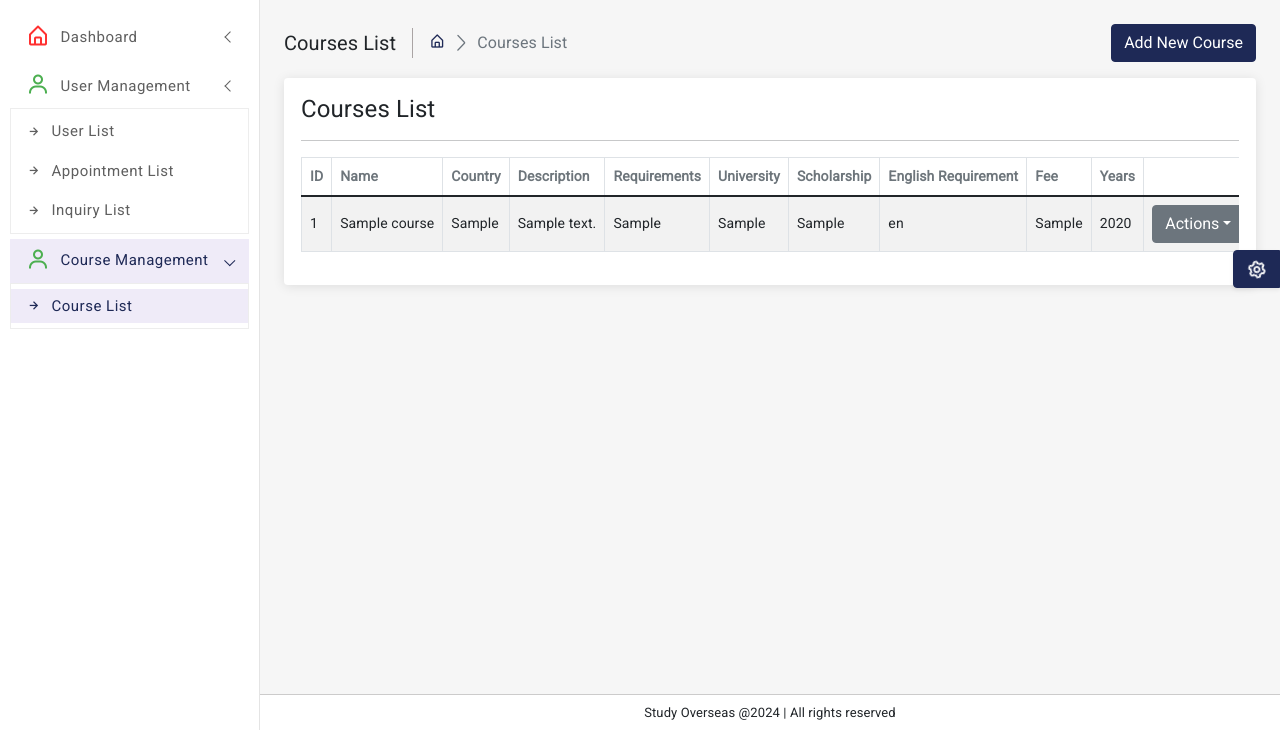
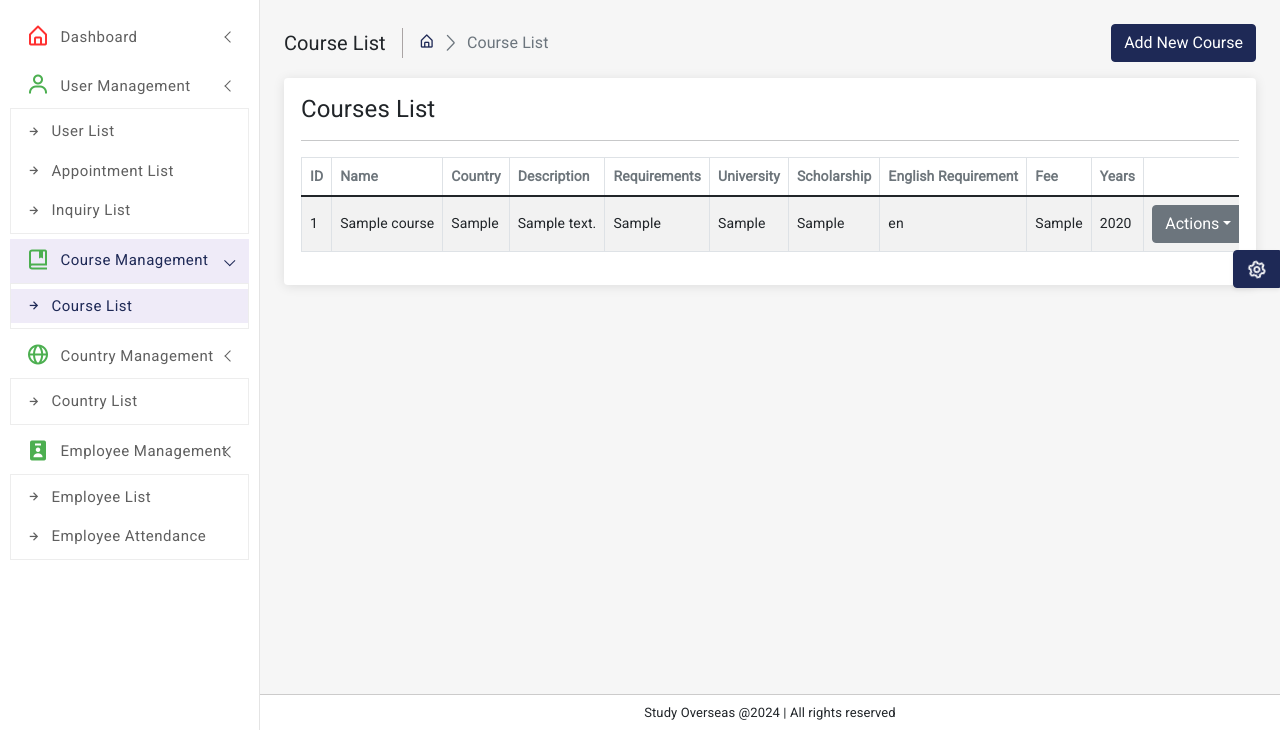
Before and after one commit to ravinduiddamalgoda/StudyOverseas, a CodeIgniter app: page /StudyOverseas/admin/view_courses in a window 1280 px wide. Shown: the part 70-800 px from the top of the page. Run offline with CodeIgniter, Linux system fonts and the light colour scheme; a user stored in the database is signed in; tables that the repository leaves empty or names only in its code hold one stand-in row (values such as "Sample post"); some libraries are stand-ins or nearby versions.

Commit message:
country and employee management functionality with routes, models, and views

```diff
--- a/application/config/routes.php
+++ b/application/config/routes.php
@@ -98,7 +98,16 @@ $route['admin/view_inquiry/(:num)'] = 'admin/view_inquiry/$1'; // Route to view
 
 
 $route['admin/view_courses'] = 'admin/view_courses';
+$route['admin/view_countries'] = "admin/view_countries";
+$route['admin/view_employees'] = "admin/view_employees";
+
 $route['admin/delete_course/(:num)'] = 'admin/delete_course/$1';// Route to delete a course by ID
+$route['admin/view_course/(:num)'] = 'admin/view_course/$1'; // Route to view a course by ID
+$route['admin/edit_course/(:num)'] = 'admin/edit_course/$1'; // Route to edit a course by ID
+
+$route['admin/delete_country/(:num)'] = 'admin/delete_country/$1';// Route to delete a country by ID
+$route['admin/view_country/(:num)'] = 'admin/view_country/$1'; // Route to view a country by ID
+$route['admin/edit_country/(:num)'] = 'admin/edit_country/$1'; // Route to edit a country by ID
 
 
 $route['user/view_courses'] = 'admin/view_courses';
--- a/application/controllers/Admin.php
+++ b/application/controllers/Admin.php
@@ -13,6 +13,8 @@ class Admin extends CI_Controller
         $this->load->model('Appointment_model');
         $this->load->model('ContactModel'); // This model is used for inquiries
         $this->load->model('CourseModel'); // Load the CourseModel
+        $this->load->model('CountryModel'); // Load the CountryModel
+        $this->load->model('EmployeeModel'); // Load the EmployeeModel
     }
 
     // Admin dashboard method
@@ -65,11 +67,15 @@ class Admin extends CI_Controller
         echo json_encode($data['inquiry']);
     }
 
-
+    /************************************ Courses ************************************/
+    /**
+     * Summary of view_courses
+     * @return void
+     */
     public function view_courses()
     {
         $data['courses'] = $this->CourseModel->get_all_courses();
-        $this->load->view('admin/view_courses', $data);
+        $this->load->view('admin/manage_courses', $data);
     }
 
     public function delete_course($id)
@@ -78,4 +84,51 @@ class Admin extends CI_Controller
         $this->session->set_flashdata('success', 'Course deleted successfully');
         redirect('admin/view_courses');
     }
+
+    public function view_course($id)
+    {
+        $data['course'] = $this->CourseModel->get_course_by_id($id);
+        echo json_encode($data['course']);
+    }
+
+    /************************************ Countries ************************************/
+    public function view_countries()
+    {
+        $data['countries'] = $this->CountryModel->get_all_countries();
+        $this->load->view('admin/manage_countries', $data);
+    }
+
+    public function delete_country($id)
+    {
+        $this->CountryModel->delete_country($id);
+        $this->session->set_flashdata('success', 'Country deleted successfully');
+        redirect('admin/view_countries');
+    }
+
+    public function view_country($id)
+    {
+        $data['country'] = $this->CountryModel->get_country_by_id($id);
+        echo json_encode($data['country']);
+    }
+
+
+    /************************************ Employees ************************************/
+    public function view_employees()
+    {
+        $data['employees'] = $this->EmployeeModel->get_all_employees();
+        $this->load->view('admin/manage_employees', $data);
+    }
+
+    public function delete_employee($id)
+    {
+        $this->EmployeeModel->delete_employee($id);
+        $this->session->set_flashdata('success', 'Employee deleted successfully');
+        redirect('admin/view_employees');
+    }
+
+    public function view_employee($id)
+    {
+        $data['employee'] = $this->EmployeeModel->get_employee_by_id($id);
+        echo json_encode($data['employee']);
+    }
 }
--- /dev/null
+++ b/application/models/CountryModel.php
@@ -0,0 +1,43 @@
+<?php
+defined('BASEPATH') or exit('No direct script access allowed');
+
+class CountryModel extends CI_Model
+{
+    private $tableName = 'country';
+    public function __construct()
+    {
+        parent::__construct();
+        $this->load->database();
+    }
+
+    // Save form data to the database
+    public function save_country($data)
+    {
+        return $this->db->insert($this->tableName, $data);
+    }
+
+    // Fetch all contact inquiries from the database
+
+    public function get_all_countries()
+    {
+        $query = $this->db->get($this->tableName); // Assuming 'contact_inquiries' is the correct table name
+        return $query->result_array();
+    }
+
+    // Delete an inquiry by ID
+
+    public function delete_country($id)
+    {
+        $this->db->where('id', $id);
+        $this->db->delete($this->tableName); // Correct table name
+    }
+
+    // Get inquiry details by ID
+
+    public function get_country_by_id($id)
+    {
+        $this->db->where('id', $id);
+        $query = $this->db->get($this->tableName); // Correct table name
+        return $query->row_array();
+    }
+}
--- /dev/null
+++ b/application/models/EmployeeModel.php
@@ -0,0 +1,40 @@
+<?php
+defined('BASEPATH') or exit('No direct script access allowed');
+
+class EmployeeModel extends CI_Model
+{
+    private $tableName = 'employees';
+    public function __construct()
+    {
+        parent::__construct();
+        $this->load->database();
+    }
+
+    // Save form data to the database
+    public function save_employee($data)
+    {
+        return $this->db->insert($this->tableName, $data);
+    }
+
+    // Fetch all contact inquiries from the database
+    public function get_all_employees()
+    {
+        $query = $this->db->get($this->tableName); // Assuming 'contact_inquiries' is the correct table name
+        return $query->result_array();
+    }
+
+    // Delete an inquiry by ID
+    public function delete_employee($id)
+    {
+        $this->db->where('Emp_id', $id);
+        $this->db->delete($this->tableName); // Correct table name
+    }
+
+    // Get inquiry details by ID
+    public function get_course_by_id($id)
+    {
+        $this->db->where('Emp_id', $id);
+        $query = $this->db->get($this->tableName); // Correct table name
+        return $query->row_array();
+    }
+}
--- /dev/null
+++ b/application/views/admin/manage_courses.php
@@ -0,0 +1,219 @@
+<!DOCTYPE html>
+<html lang="en">
+
+<head>
+    <!-- Required meta tags -->
+    <meta charset="utf-8" />
+    <meta name="viewport" content="width=device-width, initial-scale=1, shrink-to-fit=no" />
+    <title>Study Overseas - Course List</title>
+
+    <!-- Include Stylesheets -->
+    <?php $this->load->view('inc/admin/admin_styles'); ?>
+</head>
+
+<body>
+    <!-- wrapper -->
+    <div class="wrapper">
+        <!-- sidebar-wrapper -->
+        <?php $this->load->view('inc/admin/left_menu'); ?>
+        <!-- end sidebar-wrapper -->
+
+        <!-- header -->
+        <?php $this->load->view('inc/admin/header'); ?>
+        <!-- end header -->
+
+        <!-- page-wrapper -->
+        <div class="page-wrapper">
+            <!-- page-content-wrapper -->
+            <div class="page-content-wrapper">
+                <div class="page-content">
+                    <!-- breadcrumb -->
+                    <div class="page-breadcrumb d-none d-md-flex align-items-center mb-3">
+                        <div class="breadcrumb-title pe-3">Course List</div>
+                        <div class="ps-3">
+                            <nav aria-label="breadcrumb">
+                                <ol class="breadcrumb mb-0 p-0">
+                                    <li class="breadcrumb-item"><a href="javascript:;"><i
+                                                class='bx bx-home-alt'></i></a>
+                                    </li>
+                                    <li class="breadcrumb-item active" aria-current="page">Course List</li>
+                                </ol>
+                            </nav>
+                        </div>
+                        <div class="ms-auto">
+                            <div class="btn-group">
+                                <button type="button" class="btn btn-primary">Add New Course</button>
+                                <!-- <button type="button"
+                                    class="btn btn-primary bg-split-primary dropdown-toggle dropdown-toggle-split"
+                                    data-bs-toggle="dropdown"> <span class="visually-hidden">Toggle Dropdown</span>
+                                </button> -->
+                            </div>
+                        </div>
+                    </div>
+                    <!-- end breadcrumb -->
+
+                    <!-- data table  -->
+                    <div class="card">
+                        <div class="card-body">
+                            <div class="card-title">
+                                <h4 class="mb-0">Courses List</h4>
+                            </div>
+                            <hr />
+                            <div class="table-responsive">
+                                <table id="course-table" class="table table-striped table-bordered" style="width:100%">
+                                    <thead>
+                                        <tr>
+                                            <th>ID</th>
+                                            <th>Name</th>
+                                            <th>Country</th>
+                                            <th>Description</th>
+                                            <th>Requirements</th>
+                                            <th>University</th>
+                                            <th>Scholarship</th>
+                                            <th>English Requirement</th>
+                                            <th>Fee</th>
+                                            <th>Years</th>
+                                        </tr>
+                                    </thead>
+                                    <tbody>
+                                        <?php if (!empty($courses)): ?>
+                                            <?php foreach ($courses as $course): ?>
+                                                <tr>
+                                                    <td><?php echo htmlspecialchars($course['Course_id']); ?></td>
+                                                    <td><?php echo htmlspecialchars($course['Course_name']); ?></td>
+                                                    <td><?php echo htmlspecialchars($course['Country']); ?></td>
+                                                    <td><?php echo htmlspecialchars($course['Course_description']); ?></td>
+                                                    <td><?php echo htmlspecialchars($course['Course_requirements']); ?></td>
+                                                    <td><?php echo htmlspecialchars($course['University']); ?></td>
+                                                    <td><?php echo htmlspecialchars($course['Scholarship']); ?></td>
+                                                    <td><?php echo htmlspecialchars($course['English_language_requirement']); ?></td>
+                                                    <td><?php echo htmlspecialchars($course['Course_fee']); ?></td>
+                                                    <td><?php echo htmlspecialchars($course['Years']); ?></td>
+
+                                                    <td>
+                                                        <div class="input-group">
+                                                            <button class="btn btn-secondary dropdown-toggle" type="button"
+                                                                id="actionsDropdown<?php echo htmlspecialchars($course['Course_id']); ?>"
+                                                                data-bs-toggle="dropdown" aria-haspopup="true"
+                                                                aria-expanded="false">Actions</button>
+                                                            <div class="dropdown-menu"
+                                                                aria-labelledby="actionsDropdown<?php echo htmlspecialchars($course['Course_id']); ?>">
+                                                                <!-- Delete action using SweetAlert2 -->
+                                                                <a class="dropdown-item" href="javascript:void(0);"
+                                                                    onclick="confirmDelete(<?php echo htmlspecialchars($course['Course_id']); ?>)">Delete</a>
+                                                                <!-- <a class="dropdown-item" href="javascript:void(0);"
+                                                                    onclick="viewCourse(<?php echo htmlspecialchars($course['Course_id']); ?>)">View</a> -->
+                                                            </div>
+                                                        </div>
+                                                    </td>
+
+                                                </tr>
+                                            <?php endforeach; ?>
+                                        <?php else: ?>
+                                            <tr>
+                                                <td colspan="9" class="text-center">No courses found</td>
+                                            </tr>
+                                        <?php endif; ?>
+                                    </tbody>
+                                </table>
+                            </div>
+                        </div>
+                    </div>
+                </div>
+                <!-- end page-content-wrapper -->
+            </div>
+
+            <!-- Inquiry View Modal -->
+            <div class="modal fade" id="viewCourseModel" tabindex="-1" aria-labelledby="viewEmployeeModalLabel"
+                aria-hidden="true">
+                <div class="modal-dialog modal-lg">
+                    <div class="modal-content">
+                        <div class="modal-header">
+                            <h5 class="modal-title" id="viewEmployeeModalLabel">Course Details</h5>
+                            <button type="button" class="btn-close" data-bs-dismiss="modal" aria-label="Close"></button>
+                        </div>
+                        <div class="modal-body">
+                            <div class="row">
+
+                            </div>
+                        </div>
+                    </div>
+                </div>
+            </div>
+
+            <!-- end page-wrapper -->
+            <!-- start overlay -->
+            <div class="overlay toggle-btn-mobile"></div>
+            <!-- end overlay -->
+            <!-- start Back To Top Button -->
+            <a href="javaScript:;" class="back-to-top"><i class='bx bxs-up-arrow-alt'></i></a>
+            <!-- end Back To Top Button -->
+            <!-- footer -->
+            <?php $this->load->view('inc/admin/footer'); ?>
+            <!-- end footer -->
+        </div>
+        <!-- end wrapper -->
+
+        <!-- start switcher -->
+        <?php $this->load->view('inc/admin/theme_switcher'); ?>
+        <!-- end switcher -->
+
+        <!-- Include Scripts -->
+        <?php $this->load->view('inc/admin/admin_scripts'); ?>
+
+        <!-- Data Tables js -->
+        <script src="<?php echo base_url(); ?>assets/admin/plugins/datatable/js/jquery.dataTables.min.js"></script>
+        <script>
+            $(document).ready(function () {
+                // Initialize the data table
+                var table = $('#course-table').DataTable({
+                    responsive: true,
+                    lengthChange: false,
+                    buttons: ['copy', 'csv', 'excel', 'pdf', 'print', 'colvis']
+                });
+
+                // Append buttons container
+                table.buttons().container().appendTo('#course-table_wrapper .col-md-6:eq(0)');
+            });
+
+            function viewCourse(id) {
+                $.ajax({
+                    url: "<?php echo base_url('admin/view_course/'); ?>" + id,
+                    type: 'GET',
+                    dataType: 'json',
+                    success: function (data) {
+                        // Populate modal with data
+
+
+                        // Show the modal
+                        $('#viewCourseModel').modal('show');
+                    }
+                });
+            }
+
+            function confirmDelete(id) {
+                Swal.fire({
+                    title: 'Are you sure?',
+                    text: "You won't be able to revert this!",
+                    icon: 'warning',
+                    showCancelButton: true,
+                    confirmButtonColor: '#3085d6',
+                    cancelButtonColor: '#d33',
+                    confirmButtonText: 'Yes, delete it!'
+                }).then((result) => {
+                    if (result.isConfirmed) {
+                        // Redirect to the delete URL or make an AJAX call to delete the data
+                        window.location.href = "<?php echo base_url('admin/delete_course/'); ?>" + id;
+                    }
+                });
+            }
+
+        </script>
+
+        <script>
+            new PerfectScrollbar('.dashboard-social-list');
+            new PerfectScrollbar('.dashboard-top-countries');
+        </script>
+</body>
+
+</html>
--- a/application/views/inc/admin/left_menu.php
+++ b/application/views/inc/admin/left_menu.php
@@ -61,7 +61,7 @@
 
         <li>
             <a class="has-arrow" href="javascript:;">
-                <div class="parent-icon icon-color-3"><i class="bx bx-user"></i>
+                <div class="parent-icon icon-color-3"><i class="bx bx-book-bookmark"></i>
                 </div>
                 <div class="menu-title">Course Management</div>
             </a>
@@ -77,6 +77,48 @@
             </ul>
         </li>
 
+        <li>
+            <a class="has-arrow" href="javascript:;">
+                <div class="parent-icon icon-color-3"><i class="bx bx-globe"></i>
+                </div>
+                <div class="menu-title">Country Management</div>
+            </a>
+            <ul>
+            <?php if ($this->session->userdata('role') == 'admin'): ?> <!-- Check if the user is an admin -->
+                <li>
+                    <a href="<?php echo base_url('admin/view_countries'); ?>" target="">
+                        <i class="bx bx-right-arrow-alt"></i>
+                        Country List
+                    </a>
+                </li>
+                <?php endif?>
+            </ul>
+        </li>
+
+        <li>
+            <a class="has-arrow" href="javascript:;">
+                <div class="parent-icon icon-color-3"><i class="bx bxs-user-badge"></i>
+                </div>
+                <div class="menu-title">Employee Management</div>
+            </a>
+            <ul>
+            <?php if ($this->session->userdata('role') == 'admin'): ?> <!-- Check if the user is an admin -->
+                <li>
+                    <a href="<?php echo base_url('admin/view_employees'); ?>" target="">
+                        <i class="bx bx-right-arrow-alt"></i>
+                        Employee List
+                    </a>
+                </li>
+                <li>
+                    <a href="<?php echo base_url('admin/view_employees/attendence'); ?>" target="">
+                        <i class="bx bx-right-arrow-alt"></i>
+                        Employee Attendance
+                    </a>
+                </li>
+                <?php endif?>
+            </ul>
+        </li>
+
     </ul>
     <!--end navigation-->
 </div>
```
Also changed, not shown: application/views/admin/manage_countries.php (added, +206 -0 lines), application/views/admin/manage_employees.php (renamed from application/views/admin/view_courses.php, +36 -39 lines).
